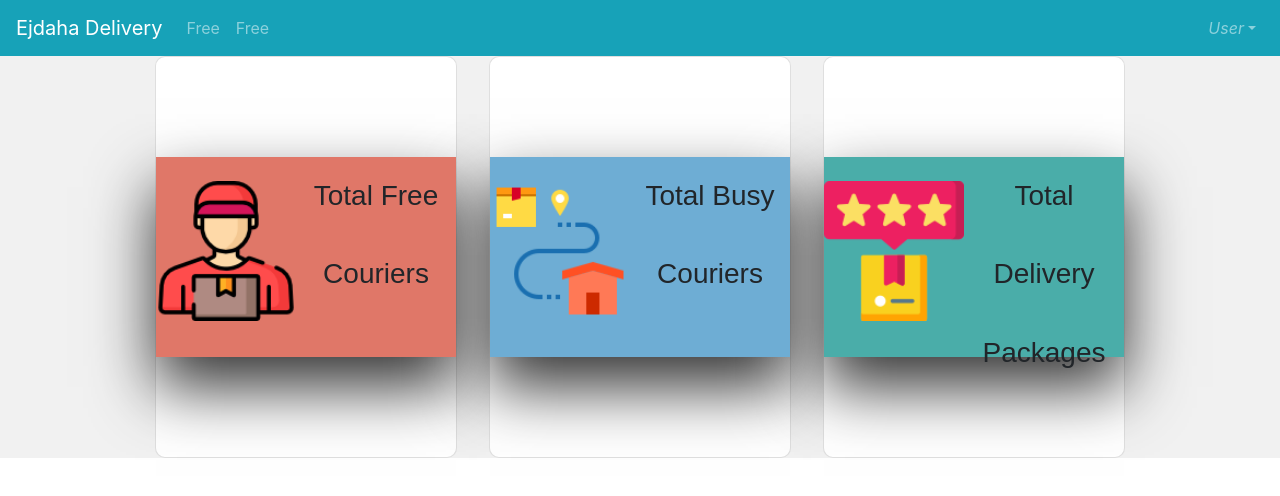
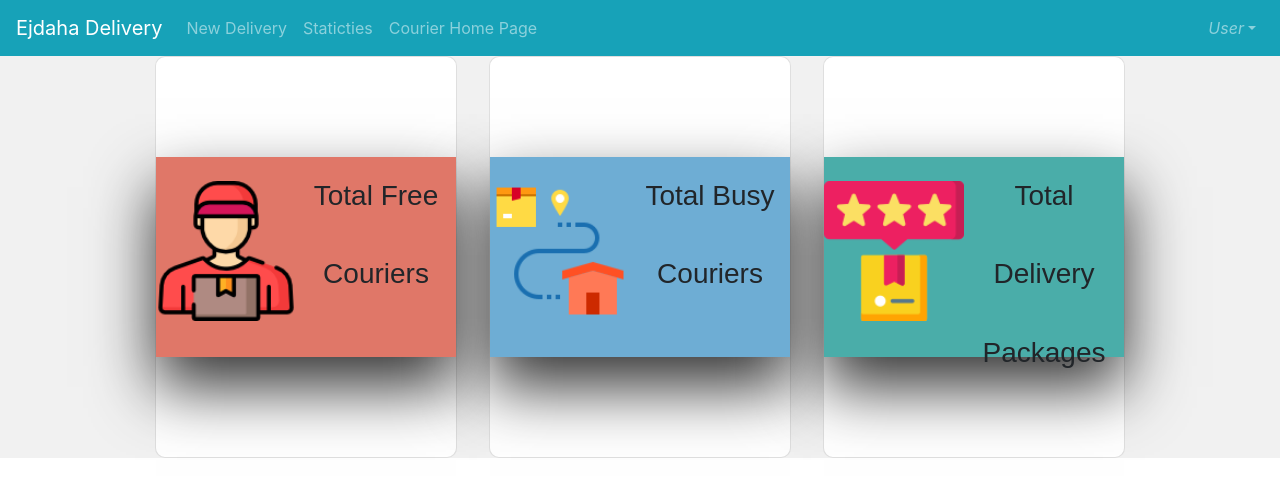
Before and after one commit to Murad011/Ejdaha-Front, a Vue app: page / in a window 1280 px wide. Shown: the top 496 px of the page. Built offline with nearby package versions, Linux system fonts and the light colour scheme.

Commit message:
I have edited Header

```diff
--- a/src/components/Navbar.vue
+++ b/src/components/Navbar.vue
@@ -8,8 +8,9 @@
 
     <b-collapse id="nav-collapse" is-nav>
       <b-navbar-nav>
-        <b-nav-item href="#">Free</b-nav-item>
-        <b-nav-item href="#" >Free</b-nav-item>
+        <b-nav-item href="#">New Delivery</b-nav-item>
+        <b-nav-item href="#" >Staticties</b-nav-item>
+        <b-nav-item href="#" >Courier Home Page</b-nav-item>
       </b-navbar-nav>
       <b-navbar-nav class="ml-auto">
         <b-nav-form>
```
